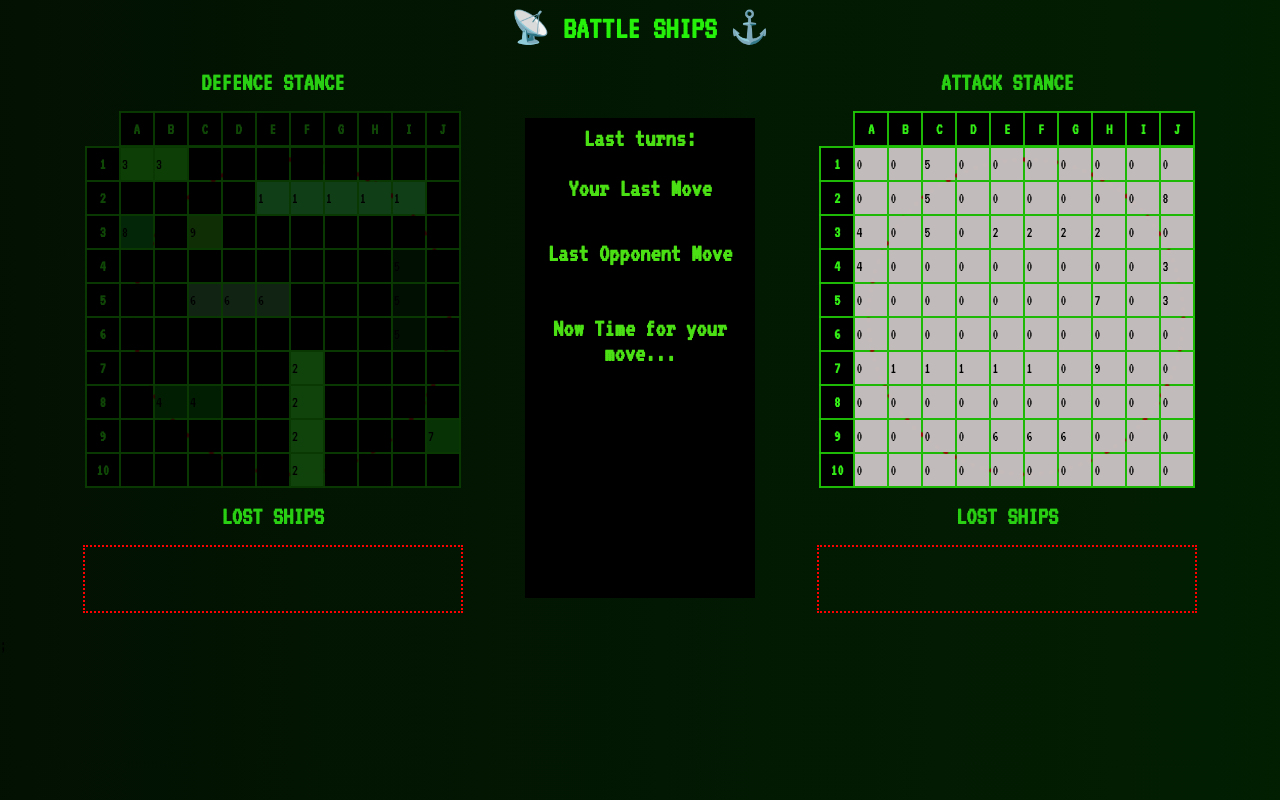
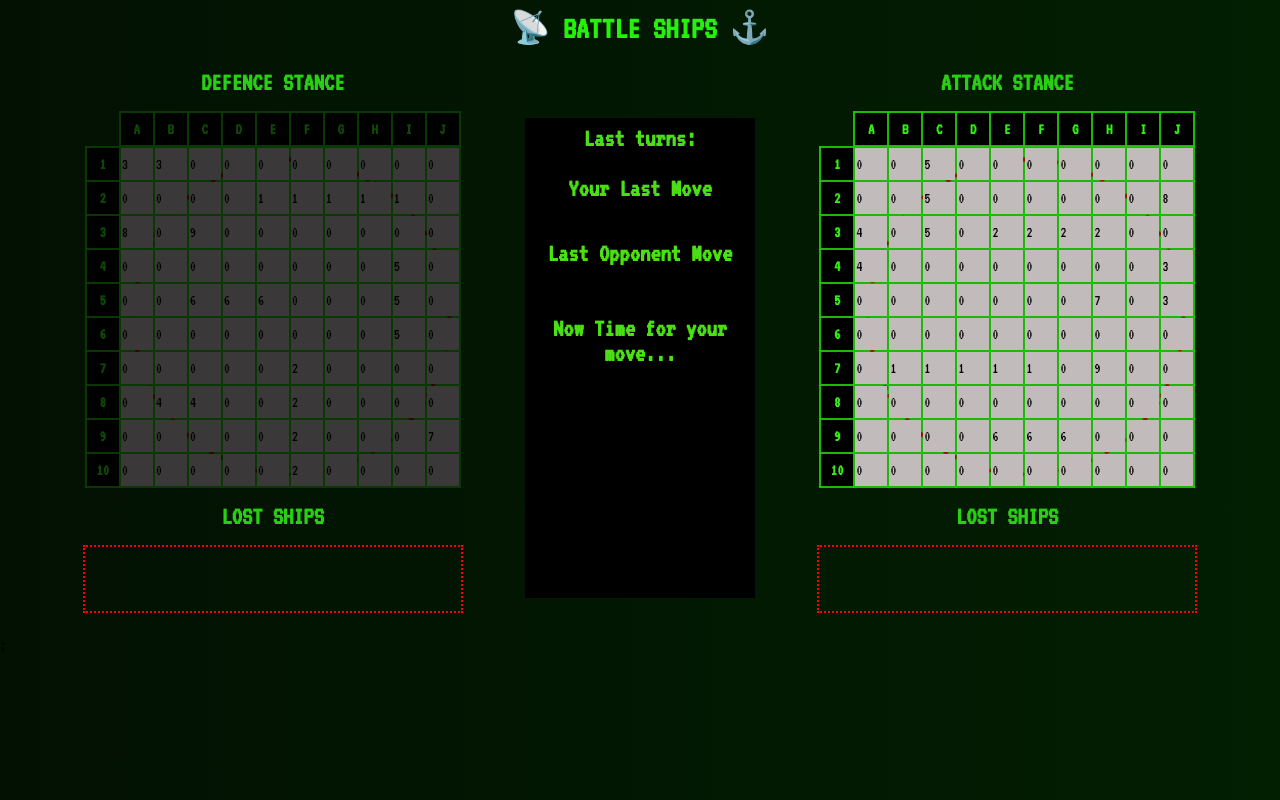
Before and after one commit to JaroslawOgonowski/battle-ships, a React (Create React App) app: page / in a window 1280 px wide. Built offline with nearby package versions, Linux system fonts and the light colour scheme.

Commit message:
extracted hitCheck function

```diff
--- /dev/null
+++ b/src/Board/hitCheck.tsx
@@ -0,0 +1,88 @@
+export const hitCheck = (
+  selectedRow: number,
+  selectedColumn: number,
+  updatedBoard: { value: number; state: string }[][],
+  clickedSquare: { value: number; state: string },
+  setBoard: React.Dispatch<
+    React.SetStateAction<{ value: number; state: string }[][]>
+  >
+) => {
+  const directions = [
+    [0, 1],
+    [0, -1],
+    [-1, 0],
+    [1, 0],
+    [1, 1],
+    [-1, -1],
+    [-1, 1],
+    [1, -1],
+  ];
+
+  if (clickedSquare.value > 0) {
+    updatedBoard[selectedRow][selectedColumn] = {
+      ...clickedSquare,
+      state: "Hit",
+    };
+
+    const targetValue = clickedSquare.value;
+    let allSameValueCellsHaveState1 = true;
+
+    for (let row = 0; row < 10; row++) {
+      for (let col = 0; col < 10; col++) {
+        const cell = updatedBoard[row][col];
+
+        if (cell.value === targetValue && cell.state !== "Hit") {
+          allSameValueCellsHaveState1 = false;
+          break;
+        }
+      }
+
+      if (!allSameValueCellsHaveState1) {
+        break;
+      }
+    }
+
+    if (allSameValueCellsHaveState1) {
+      for (let row = 0; row < 10; row++) {
+        for (let col = 0; col < 10; col++) {
+          const cell = updatedBoard[row][col];
+
+          if (cell.value === targetValue) {
+            cell.state = "Direct Hit";
+          }
+        }
+      }
+    }
+    setBoard(updatedBoard);
+  } else {
+    updatedBoard[selectedRow][selectedColumn] = {
+      ...clickedSquare,
+      state: "Missed",
+    };
+
+    setBoard(updatedBoard);
+  }
+
+  for (let row = 0; row < 10; row++) {
+    for (let col = 0; col < 10; col++) {
+      const cell = updatedBoard[row][col];
+
+      if (cell.state === "Direct Hit") {
+        for (const [dx, dy] of directions) {
+          const newRow = row + dy;
+          const newColumn = col + dx;
+
+          if (
+            newRow >= 0 &&
+            newRow < 10 &&
+            newColumn >= 0 &&
+            newColumn < 10 &&
+            updatedBoard[newRow][newColumn].value === 0
+          ) {
+            updatedBoard[newRow][newColumn].state = "Missed";
+          }
+        }
+      }
+    }
+  }
+};
--- a/src/Board/index.tsx
+++ b/src/Board/index.tsx
@@ -3,6 +3,7 @@ import { Circle, StyledCell, TBody, Table, TableHeader } from "./styled";
 import { stateColorSwitcher } from "./stateColorSwitcher";
 import { valueColorSwitcher } from "./valueColorSwitcher";
 import { placeShips } from "./placeShips";
+import { hitCheck } from "./hitCheck";
 
 type BoardProps = {
   oponentBoard?: boolean;
@@ -52,74 +53,7 @@ export const Board: React.FC<BoardProps> = ({
       const updatedBoard = [...board];
       const clickedSquare = updatedBoard[rowIndex][columnIndex];
 
-      if (clickedSquare.value > 0) {
-        updatedBoard[rowIndex][columnIndex] = {
-          ...clickedSquare,
-          state: "Hit",
-        };
-
-        const targetValue = clickedSquare.value;
-        let allSameValueCellsHaveState1 = true;
-
-        for (let row = 0; row < 10; row++) {
-          for (let col = 0; col < 10; col++) {
-            const cell = updatedBoard[row][col];
-
-            if (cell.value === targetValue && cell.state !== "Hit") {
-              allSameValueCellsHaveState1 = false;
-              break;
-            }
-          }
-
-          if (!allSameValueCellsHaveState1) {
-            break;
-          }
-        }
-
-        if (allSameValueCellsHaveState1) {
-          for (let row = 0; row < 10; row++) {
-            for (let col = 0; col < 10; col++) {
-              const cell = updatedBoard[row][col];
-
-              if (cell.value === targetValue) {
-                cell.state = "Direct Hit";
-              }
-            }
-          }
-        }
-        setBoard(updatedBoard);
-      } else {
-        updatedBoard[rowIndex][columnIndex] = {
-          ...clickedSquare,
-          state: "Missed",
-        };
-
-        setBoard(updatedBoard);
-      }
-
-      for (let row = 0; row < 10; row++) {
-        for (let col = 0; col < 10; col++) {
-          const cell = updatedBoard[row][col];
-
-          if (cell.state === "Direct Hit") {
-            for (const [dx, dy] of directions) {
-              const newRow = row + dy;
-              const newColumn = col + dx;
-
-              if (
-                newRow >= 0 &&
-                newRow < 10 &&
-                newColumn >= 0 &&
-                newColumn < 10 &&
-                updatedBoard[newRow][newColumn].value === 0
-              ) {
-                updatedBoard[newRow][newColumn].state = "Missed";
-              }
-            }
-          }
-        }
-      }
-
+      hitCheck(rowIndex, columnIndex, updatedBoard, clickedSquare, setBoard);
       setBoard(updatedBoard);
       setYourTurn(false);
       setTurnInfoTxt(`${columnHeaders[columnIndex]}${rowIndex + 1}`);
@@ -127,15 +61,38 @@ export const Board: React.FC<BoardProps> = ({
     } else return;
   };
 
-  if (!yourTurn) {
-    setTimeout(() => {
-      setTurnInfoTxt("00");
-      setTurnInfoState("state");
-      setYourTurn(true);
-    }, 6000);
-  }
+  const [brightness, setBrightness] = useState(0.3);
 
-  const [brightness, setBrightness] = useState(0.3);
+  const oponentMove = () => {
+    // random move
+    const randomRow = Math.floor(Math.random() * 10);
+    const randomColumn = Math.floor(Math.random() * 10);
+    console.log(randomColumn, randomRow);
+    if (board[randomRow][randomColumn].state !== "Initial") {
+      console.log("powtórka");
+      oponentMove();
+      return;
+    }
+
+    const updatedBoard = [...board];
+    const clickedSquare = updatedBoard[randomRow][randomColumn];
+
+    hitCheck(randomRow, randomColumn, updatedBoard, clickedSquare, setBoard);
+    setBoard(updatedBoard);
+    setTurnInfoTxt(`${columnHeaders[randomColumn]}${randomRow + 1}`);
+    setTurnInfoState(`${updatedBoard[randomRow][randomColumn].state}`);
+  };
+
+  useEffect(() => {
+    if (!yourTurn && !oponentBoard) {
+      const timeoutId = setTimeout(() => {
+        oponentMove();
+        setYourTurn(true);
+      }, 4000);
+
+      return () => clearTimeout(timeoutId);
+    }
+  }, [yourTurn, oponentBoard]);
 
   useEffect(() => {
     const updateBrightness = () => {
@@ -175,7 +132,8 @@ export const Board: React.FC<BoardProps> = ({
                 color={
                   oponentBoard
                     ? stateColorSwitcher(cell.state)
-                    : valueColorSwitcher(cell.value)
+                    : //: valueColorSwitcher(cell.value)
+                      stateColorSwitcher(cell.state)
                 }
                 data-coordinates={`(${columnHeaders[columnIndex]}, ${
                   rowIndex + 1
```
